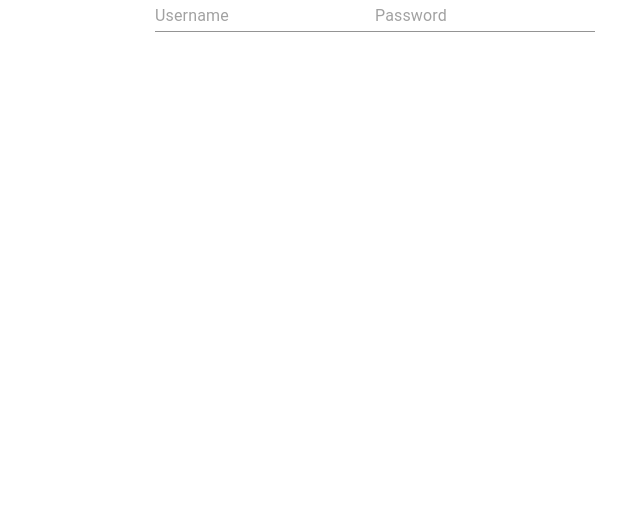
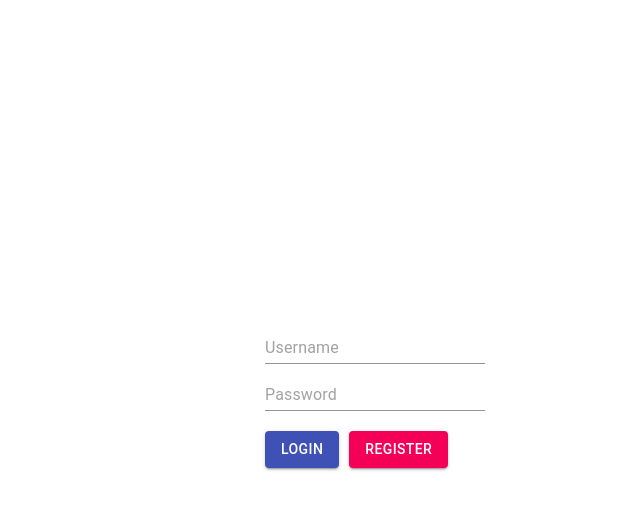
Before and after one commit to GriffinMcLennan/MERN-JWT-boilerplate, a React (Create React App) app in the folder client/: page / in a window 1280 px wide. Shown: the top 510 px of the page, without its empty margins (265-905 px from the left). Built offline with nearby package versions, Linux system fonts and the light colour scheme.

Commit message:
Added login/register buttons

```diff
--- a/client/src/App.css
+++ b/client/src/App.css
@@ -1,38 +1,14 @@
 .app {
-  text-align: center;
+  display: grid;
+  place-items: center;
+  height: 100vh;
 }
 
-.App-logo {
-  height: 40vmin;
-  pointer-events: none;
+.app__login {
+    display: flex;
+    flex-direction: column;
 }
 
-@media (prefers-reduced-motion: no-preference) {
-  .App-logo {
-    animation: App-logo-spin infinite 20s linear;
-  }
+.app__login__buttons {
+    margin-top: 20px;
 }
-
-.App-header {
-  background-color: #282c34;
-  min-height: 100vh;
-  display: flex;
-  flex-direction: column;
-  align-items: center;
-  justify-content: center;
-  font-size: calc(10px + 2vmin);
-  color: white;
-}
-
-.App-link {
-  color: #61dafb;
-}
-
-@keyframes App-logo-spin {
-  from {
-    transform: rotate(0deg);
-  }
-  to {
-    transform: rotate(360deg);
-  }
-}
--- a/client/src/App.js
+++ b/client/src/App.js
@@ -2,6 +2,7 @@ import React from 'react';
 import './App.css';
 import axios from 'axios';
 import TextField from '@material-ui/core/TextField';
+import Button from '@material-ui/core/Button';
 
 function App() {
     const login = async () => {
@@ -46,8 +47,15 @@ function App() {
 
     return (
         <div className="app">
-            <TextField id="standard-basic" placeholder="Username" />
-            <TextField id="standard-basic" placeholder="Password" />
+            <div className="app__login">
+                <TextField id="standard-basic" placeholder="Username" autoComplete="off" />
+                <TextField id="standard-basic" placeholder="Password" autoComplete="off" style={{ marginTop: "15px" }} />
+
+                <div className="app__login__buttons">
+                    <Button variant="contained" color="primary">Login</Button>
+                    <Button variant="contained" color="secondary" style={{ marginLeft: "10px" }}>Register</Button>
+                </div>
+            </div>
         </div>
     );
 }
```
Also changed, not shown: client/src/Components/Login.js (deleted, +0 -11 lines).
